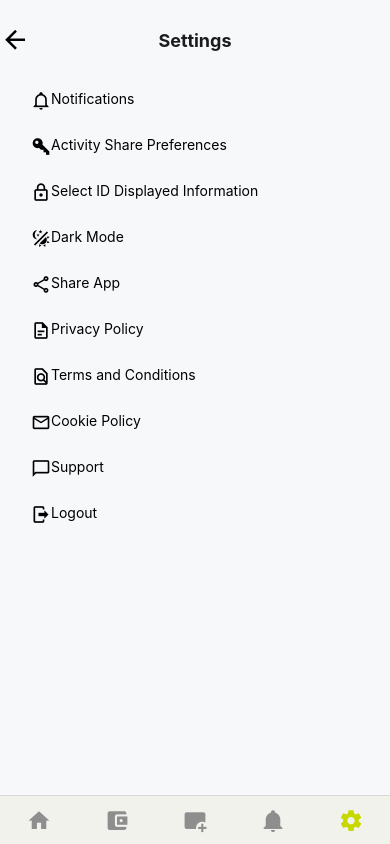
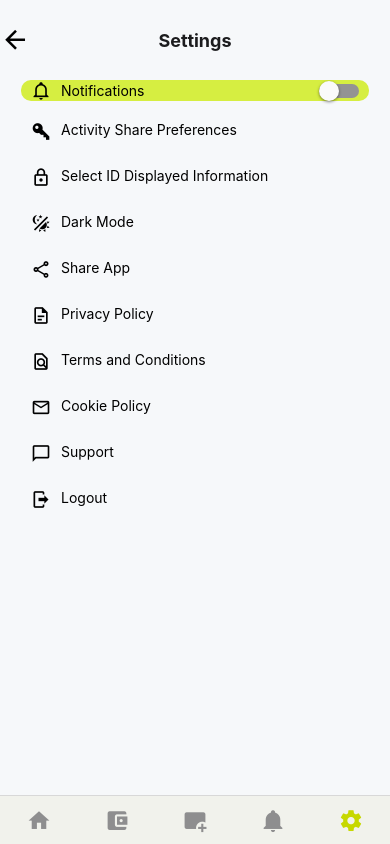
Before and after one commit to sfnx99/comp3900_project, a React Native app in the folder app/identity_holder/: screen /Settings in a window 390 px wide. Built offline with nearby package versions, Linux system fonts and the light colour scheme.

Commit message:
Create visuals and dummy functions for notification setting.

```diff
--- /dev/null
+++ b/app/identity_holder/components/NotificationButton.jsx
@@ -0,0 +1,74 @@
+import { StyleSheet, Text, View } from 'react-native';
+import { TouchableOpacity } from 'react-native-gesture-handler';
+import { MaterialCommunityIcons } from '@expo/vector-icons';
+
+import PropTypes from 'prop-types';
+import theme from '../styles/colors';
+import ToggleSwitch from './ToggleSwitch';
+
+const NotificationButton = ({
+  text,
+  toggle,
+  setToggle,
+}) => {
+  const handleOnPress = () => {
+    setToggle(!toggle);
+  };
+
+  return (
+    <TouchableOpacity
+      onPress={handleOnPress}
+    >
+      <View
+        style={styles.viewOuter}
+      >
+        <View style={styles.viewInner}>
+          <MaterialCommunityIcons
+            name="bell-outline"
+            color={theme.accent}
+            size={20}
+          />
+          <Text
+            style={styles.text}
+          >
+            {text}
+          </Text>
+        </View>
+        <ToggleSwitch
+          toggle={toggle}
+          setToggle={handleOnPress}
+        />
+      </View>
+    </TouchableOpacity>
+  );
+};
+
+const styles = StyleSheet.create({
+  viewOuter: {
+    padding: 10,
+    paddingTop: 0,
+    paddingBottom: 0,
+    marginBottom: 10,
+    backgroundColor: theme.primary,
+    borderRadius: 10,
+    flexDirection: 'row',
+    alignItems: 'center',
+    justifyContent: 'space-between',
+  },
+  viewInner: {
+    flexDirection: 'row',
+    alignItems: 'center',
+    gap: 10,
+  },
+  text: {
+    color: theme.text,
+  },
+});
+
+NotificationButton.propTypes = {
+  text: PropTypes.string.isRequired,
+  toggle: PropTypes.bool.isRequired,
+  setToggle: PropTypes.func.isRequired,
+};
+
+export default NotificationButton;
--- a/app/identity_holder/components/SettingButton.jsx
+++ b/app/identity_holder/components/SettingButton.jsx
@@ -35,6 +35,7 @@ const styles = StyleSheet.create({
     backgroundColor: theme.background,
     flexDirection: 'row',
     alignContent: 'center',
+    gap: 10,
   },
   text: {
     color: theme.text,
--- /dev/null
+++ b/app/identity_holder/components/ToggleSwitch.jsx
@@ -0,0 +1,26 @@
+import PropTypes from 'prop-types';
+import { StyleSheet, View } from 'react-native';
+import { Switch } from 'react-native-gesture-handler';
+
+const ToggleSwitch = ({ toggle, setToggle }) => (
+  <View style={styles.view}>
+    <Switch
+      value={toggle}
+      onValueChange={setToggle}
+    />
+  </View>
+);
+
+const styles = StyleSheet.create({
+  view: {
+    padding: 0,
+    margin: 0,
+  },
+});
+
+ToggleSwitch.propTypes = {
+  toggle: PropTypes.bool.isRequired,
+  setToggle: PropTypes.func.isRequired,
+};
+
+export default ToggleSwitch;
--- a/app/identity_holder/screens/SettingsScreen.jsx
+++ b/app/identity_holder/screens/SettingsScreen.jsx
@@ -1,18 +1,23 @@
+import { useState } from 'react';
 import { StyleSheet } from 'react-native';
 import { SafeAreaView } from 'react-native-safe-area-context';
+
 import SettingButton from '../components/SettingButton';
+import NotificationButton from '../components/NotificationButton';
 
 const SettingsScreen = () => {
+  const [darkMode, setDarkMode] = useState(false);
   const dummyFunctions = () => {
     console.log('Temporary Function');
   };
 
   return (
     <SafeAreaView style={styles.view}>
-      <SettingButton
+      <NotificationButton
         text="Notifications"
-        onPress={dummyFunctions}
         icon="bell-outline"
+        toggle={darkMode}
+        setToggle={setDarkMode}
       />
       <SettingButton
         text="Activity Share Preferences"
```
